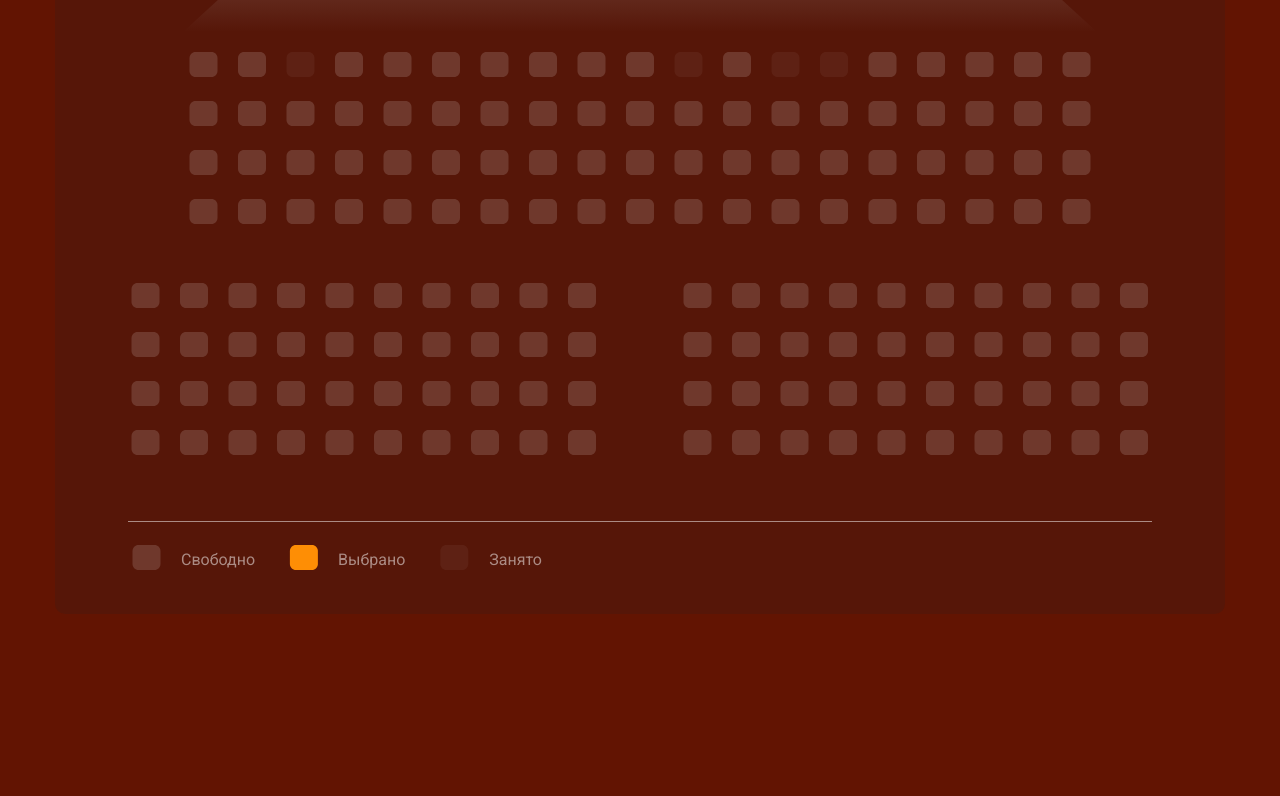
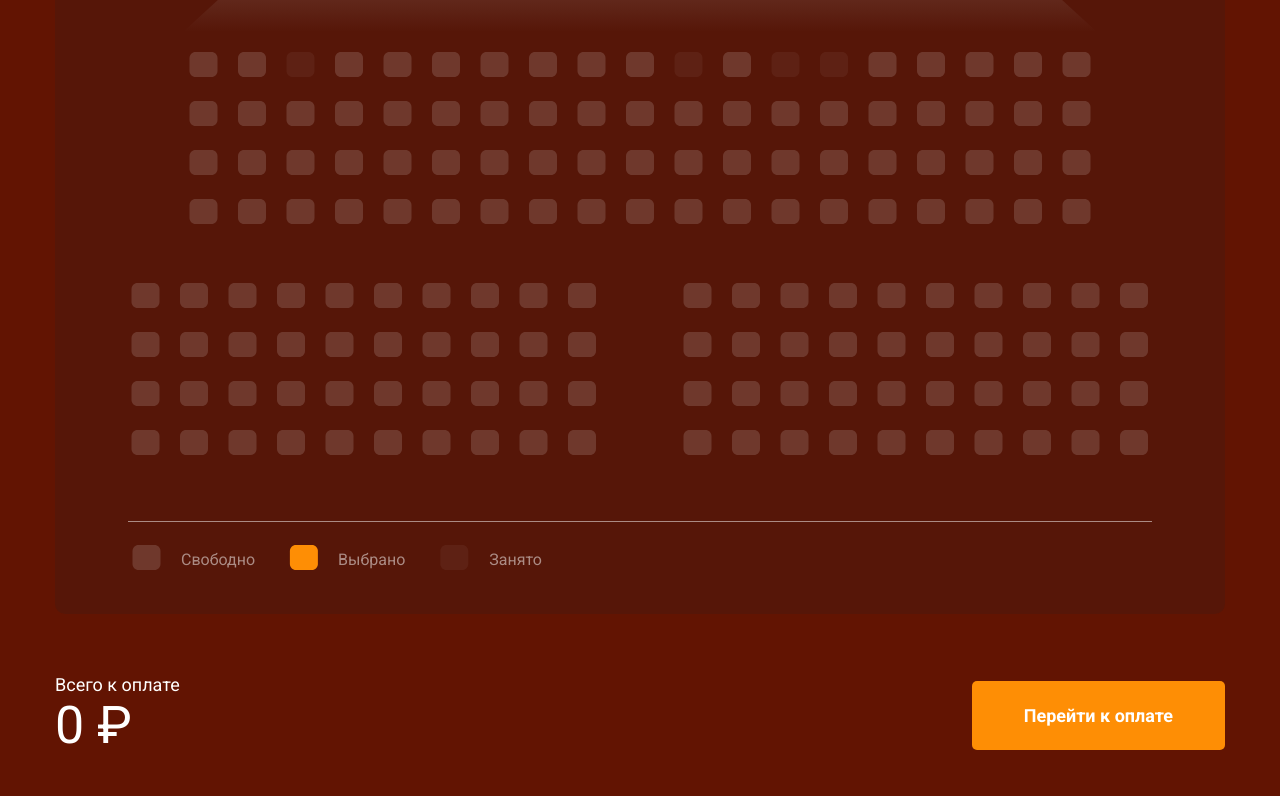
Before and after one commit to etozhenerk/cinemaBooking, a plain HTML site: page index.html in a window 1280 px wide. Shown: the part 905-1701 px from the top of the page. Before the commit the page ends 1559 px from the top, so only its background shows below. Drawn offline with Linux system fonts and the light colour scheme.

Commit message:
add calc

```diff
--- a/index.html
+++ b/index.html
@@ -131,7 +131,14 @@
             </div>
         </header>
         <section class="scheme container">
-            <svg class="scheme__svg" width="1170" height="600" viewBox="0 0 1170 600" fill="none" xmlns="http://www.w3.org/2000/svg">
+            <svg
+                class="scheme__svg"
+                width="1170"
+                height="600"
+                viewBox="0 0 1170 600"
+                fill="none"
+                xmlns="http://www.w3.org/2000/svg"
+            >
                 <path class="light" d="M128 115L201.04 48H968.96L1042 115H128Z" fill="url(#paint0_linear)" />
                 <line x1="76" y1="43" x2="1094" y2="43" stroke="black" stroke-opacity="0.39" stroke-width="10" />
                 <path
@@ -623,7 +630,8 @@
             <div class="scheme-legend">
                 <div class="scheme-legend__label scheme-legend__label--free">
                     <svg width="38" height="32" viewBox="0 0 38 32" fill="none" xmlns="http://www.w3.org/2000/svg">
-                        <path class="free"
+                        <path
+                            class="free"
                             d="M10.5 1C7.18629 1 4.5 3.68629 4.5 7V20C4.5 23.3137 7.18629 26 10.5 26H26.5C29.8137 26 32.5 23.3137 32.5 20V7C32.5 3.68629 29.8137 1 26.5 1H10.5Z"
                         />
                     </svg>
@@ -631,7 +639,8 @@
                 </div>
                 <div class="scheme-legend__label scheme-legend__label--active">
                     <svg width="38" height="32" viewBox="0 0 38 32" fill="none" xmlns="http://www.w3.org/2000/svg">
-                        <path class="active"
+                        <path
+                            class="active"
                             d="M10.8906 1C7.57692 1 4.89062 3.68629 4.89062 7V20C4.89062 23.3137 7.57692 26 10.8906 26H26.8906C30.2043 26 32.8906 23.3137 32.8906 20V7C32.8906 3.68629 30.2043 1 26.8906 1H10.8906Z"
                         />
                     </svg>
@@ -640,7 +649,8 @@
                 </div>
                 <div class="scheme-legend__label scheme-legend__label--booked">
                     <svg width="39" height="32" viewBox="0 0 39 32" fill="none" xmlns="http://www.w3.org/2000/svg">
-                        <path class="booked"
+                        <path
+                            class="booked"
                             d="M11.3125 1C7.99879 1 5.3125 3.68629 5.3125 7V20C5.3125 23.3137 7.99879 26 11.3125 26H27.3125C30.6262 26 33.3125 23.3137 33.3125 20V7C33.3125 3.68629 30.6262 1 27.3125 1H11.3125Z"
                         />
                     </svg>
@@ -649,5 +659,13 @@
                 </div>
             </div>
         </section>
+        <section class="price container">
+            <div class="price-tag">
+                <span class="price__label">Всего к оплате</span>
+                <span class="price__total">0</span>
+                <span class="ruble">₽</span>
+            </div>
+            <a href="/" class="button button-pay">Перейти к оплате</a>
+        </section>
     </body>
 </html>
--- a/js/script.js
+++ b/js/script.js
@@ -1,9 +1,19 @@
 "use strict";
 
 const schemeSvg = document.querySelector(".scheme__svg");
+const priceTotalTag = document.querySelector('.price__total');
+
+
+let cost = 800;
+let totalPrice = 0;
+
 schemeSvg.addEventListener("click", (e) => {
+
     const target = e.target;
     if (!target.classList.contains("booked")) {
         target.classList.toggle("active");
+        let acrive = schemeSvg.querySelectorAll('.active').length;
+        totalPrice = acrive * cost;
+        priceTotalTag.textContent = totalPrice;
     }
 });
--- a/sass/_interface.sass
+++ b/sass/_interface.sass
@@ -1,3 +1,12 @@
 .container
     max-width: 1170px
     margin: 0 auto
+.button
+    text-decoration: none
+    padding: 24px 52px
+    font-weight: bold
+    font-size: 18px
+    line-height: 21px
+    color: $white-color
+    background: $active-fill
+    border-radius: 5px
--- /dev/null
+++ b/sass/_price.sass
@@ -0,0 +1,13 @@
+.price
+    display: flex
+    align-items: center
+    justify-content: space-between
+    padding-top: 20px
+    padding-bottom: 40px
+    &-tag
+        font-size: 52px
+        line-height: 61px
+    &__label
+        display: block
+        font-size: 18px
+        line-height: 21px
--- a/sass/style.sass
+++ b/sass/style.sass
@@ -3,4 +3,5 @@
 @import "interface"
 @import "header"
 @import "scheme"
+@import "price"
 @import "user"
```
Also changed, not shown: css/style.css.
